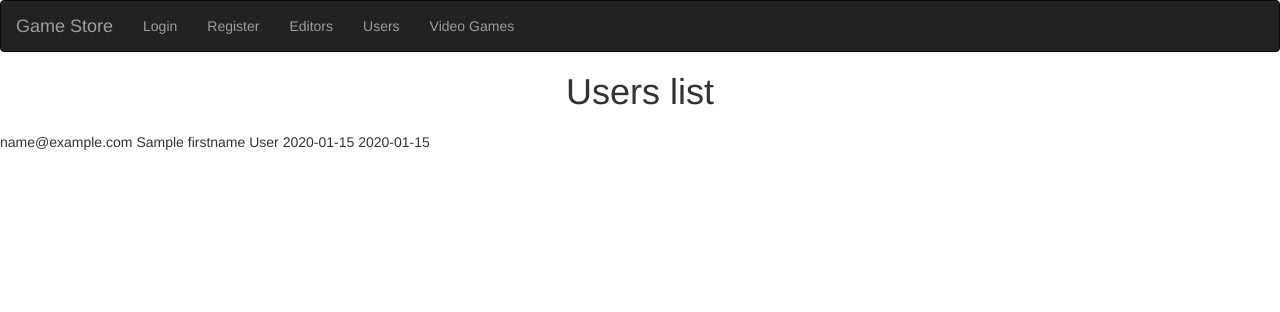
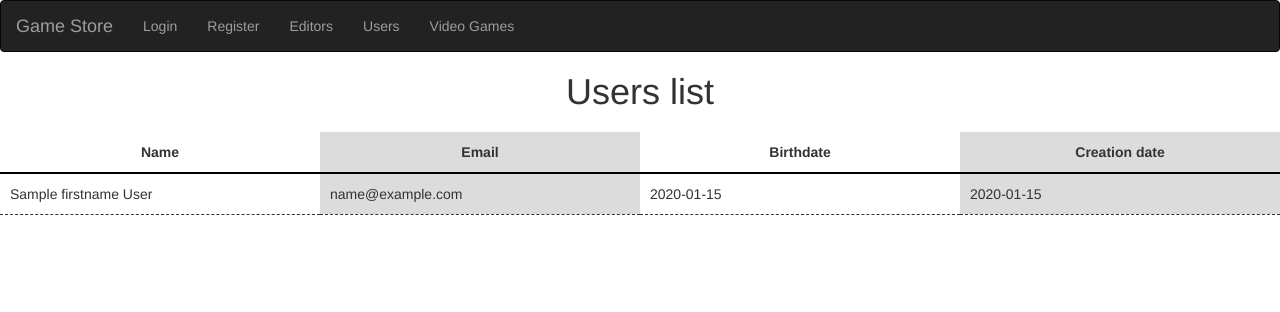
Before and after one commit to Cerenda5/SymfonyGameStoreProjectFinalV, a Symfony app: template templates/user/index.html.twig in a window 1280 px wide. Shown: the top 312 px of the page. Run offline with Twig, Linux system fonts and the light colour scheme; the template is opened without the code that fills it: most values are stand-ins (such as "Sample title", 1, 10 or a date in 2020); some libraries are stand-ins or nearby versions.

Commit message:
Frontuser

```diff
--- a/style.css
+++ b/style.css
@@ -122,6 +122,7 @@ form[name*="form"] > div {
 /*=============== FIN VIDEOGAME ===============*/
 
 /*=============== EDITOR ===============*/
+/********** INDEX **********/
 #table-index.editor th,
 #table-index.editor td {
     width: 50%;
@@ -131,4 +132,19 @@ form[name*="form"] > div {
 #table-index.editor.admin td {
     width: 25%;
 }
+/********** FIN INDEX **********/
 /*=============== FIN EDITOR ===============*/
+
+/*=============== USER ===============*/
+/********** INDEX **********/
+#table-index.user th,
+#table-index.user td {
+    width: 25%;
+}
+
+#table-index.user.admin th,
+#table-index.user.admin td {
+    width: calc(100% / 7);
+}
+/********** FIN INDEX **********/
+/*=============== FIN USER ===============*/
--- a/templates/editor/index.html.twig
+++ b/templates/editor/index.html.twig
@@ -21,6 +21,7 @@
             {% endif %}
         </tr>
         {% for editor in editors %}
+            <tr>
                 <td>{{ editor.societyName }}</td>
                 <td>{{ editor.nationality }}</td>
 
@@ -28,6 +29,7 @@
                     <td><a href="{{ path('editor_edit', {'id': editor.id}) }}">Edit</a></td>
                     <td><a href="{{ path('editor_delete', {'id': editor.id}) }}">Delete</a></td>
                 {% endif %}
+            </tr>
         {% endfor %}
     </table>
     {# <a href="{{ path('editor') }}">List</a> #}
--- a/templates/user/index.html.twig
+++ b/templates/user/index.html.twig
@@ -4,22 +4,33 @@
 
 {% block body %}
     <h1>{% block pagetitle %}Users list{% endblock %}</h1>
-    {% for user in users %}
-        {{ user.email }}
-        {# {{ user.roles }} #}
-        {% if is_granted("ROLE_ADMIN") %}
-            {{ user.password }}
-        {% endif %}
-        {{ user.firstname }}
-        {{ user.lastname }}
-        {{ user.birthdate|date('Y-m-d') }}
-        {{ user.creationdate|date('Y-m-d') }}
+    <table id="table-index" {% if is_granted("ROLE_ADMIN") %} class="user admin" {% else %} class="user" {% endif %}>
+        <tr>
+            <th>Name</th>
+            <th>Email</th>
+            <th>Birthdate</th>
+            <th>Creation date</th>
+            {% if is_granted("ROLE_ADMIN") %}
+                <th>Password</th>
+                <th>Edit</th>
+                <th>Delete</th>
+            {% endif %}
+        </tr>
+        {% for user in users %}
+            <tr>
+                <td>{{ user.firstname }} {{ user.lastname }}</td>
+                <td>{{ user.email }}</td>
+                {# {{ user.roles }} #}
+                <td>{{ user.birthdate|date('Y-m-d') }}</td>
+                <td>{{ user.creationdate|date('Y-m-d') }}</td>
 
-        {% if is_granted("ROLE_ADMIN") %}
-            <a href="{{ path('user_edit', {'id': user.id}) }}">Edit</a>
-            <a href="{{ path('user_delete', {'id': user.id}) }}">Delete</a>
-        {% endif %}
-    <br>
+                {% if is_granted("ROLE_ADMIN") %}
+                    <td>{{ user.password }}</td>
+                    <td><a href="{{ path('user_edit', {'id': user.id}) }}">Edit</a></td>
+                    <td><a href="{{ path('user_delete', {'id': user.id}) }}">Delete</a></td>
+                {% endif %}
+            </tr>
+    </table>
     {% endfor %}
     {# <a href="{{ path('user') }}">List</a> #}
 {% endblock %}
```
Lines whose indentation alone changed are shown as unchanged.
